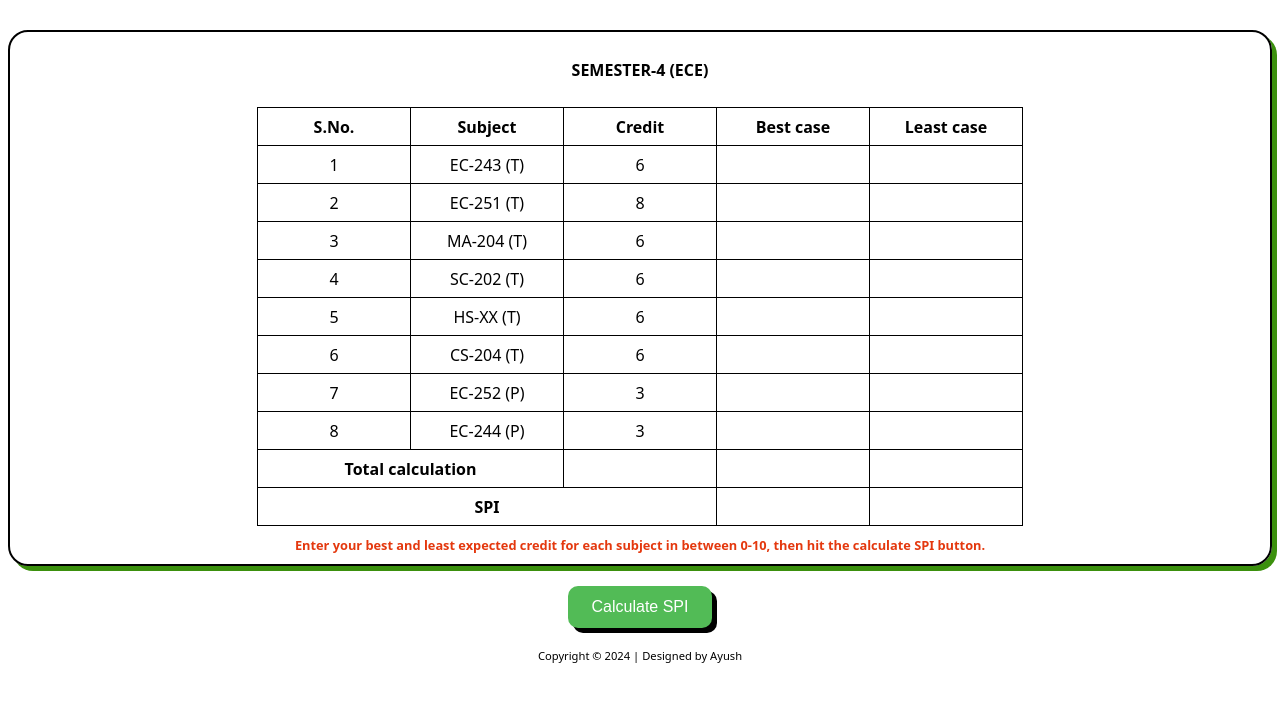
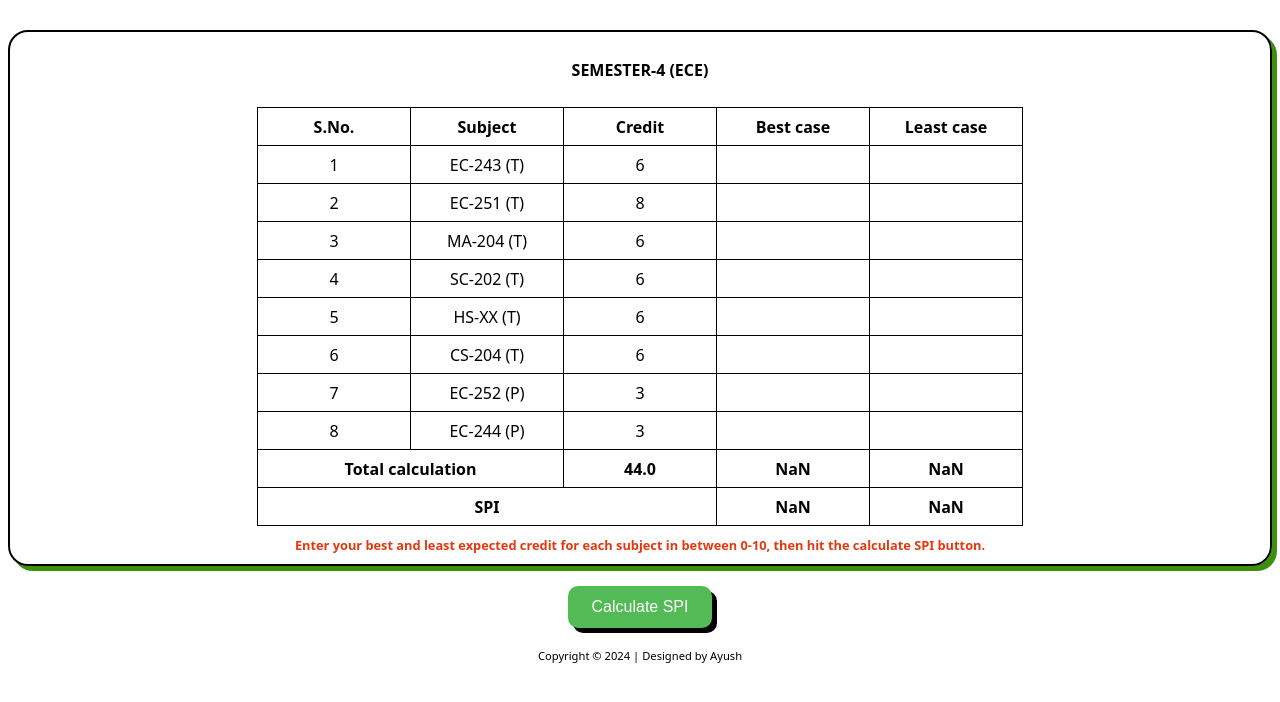
Before and after one commit to 4xush/Semester-Credit-Table, a plain HTML site: page index.html in a window 1280 px wide. Both pictures are taken after a click on the button "Calculate SPI". Drawn offline with Linux system fonts and the light colour scheme.

Commit message:
calculation_js_added

```diff
--- a/index.html
+++ b/index.html
@@ -16,8 +16,7 @@
             border-collapse: collapse;
         }
 
-        th,
-        td {
+        th, td {
             border: 1px solid black;
             text-align: center;
             height: 35px;
@@ -28,11 +27,9 @@
             border: none;
             padding: 20px;
         }
-
         tr:first-child th:first-child {
             border-top-left-radius: 10px;
         }
-
         tfoot {
             font-weight: bold;
         }
@@ -90,8 +87,7 @@
 <body>
         <div class="main-container">
             <table id="semester-table">
-            <caption>Enter your best and least expected credit for each subject in between 0-10, then hit the calculate
-                SPI button.</caption>
+                <caption>Enter your best and least expected credit for each subject in between 0-10, then hit the calculate SPI button.</caption>
                 <thead>
                     <tr>
                         <th class="no-border" colspan="5">SEMESTER-4 (ECE)</th>
@@ -184,5 +180,33 @@
             <p>Copyright &copy; 2024 | Designed by Ayush</p>
         </div>
 </body>
+<script>
+        function calculateSPI() {
+            let bestCaseTotal = 0;
+            let leastCaseTotal = 0;
+            let totalCredit = 0;
 
+            const rows = document.querySelectorAll('#semester-table tbody tr');
+
+            rows.forEach(row => {
+                const cells = row.querySelectorAll('td');
+                const credits = parseFloat(cells[2].textContent);
+                const bestGrade = parseFloat(cells[3].textContent);
+                const leastGrade = parseFloat(cells[4].textContent);
+
+                totalCredit += credits;
+                bestCaseTotal += bestGrade * credits;
+                leastCaseTotal += leastGrade * credits;
+            });
+
+            const bestSPI = bestCaseTotal / totalCredit;
+            const leastSPI = leastCaseTotal / totalCredit;
+
+            document.getElementById('credit-total').textContent = totalCredit.toFixed(1);
+            document.getElementById('best-case-total').textContent = bestCaseTotal.toFixed(1);
+            document.getElementById('least-case-total').textContent = leastCaseTotal.toFixed(1);
+            document.getElementById('best-spi').textContent = bestSPI.toFixed(2);
+            document.getElementById('least-spi').textContent = leastSPI.toFixed(2);
+        }
+    </script>
 </html>
```
Lines whose indentation alone changed are shown as unchanged.
